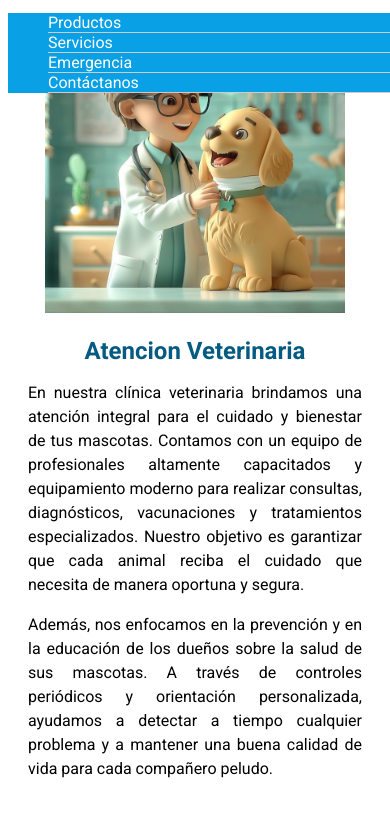
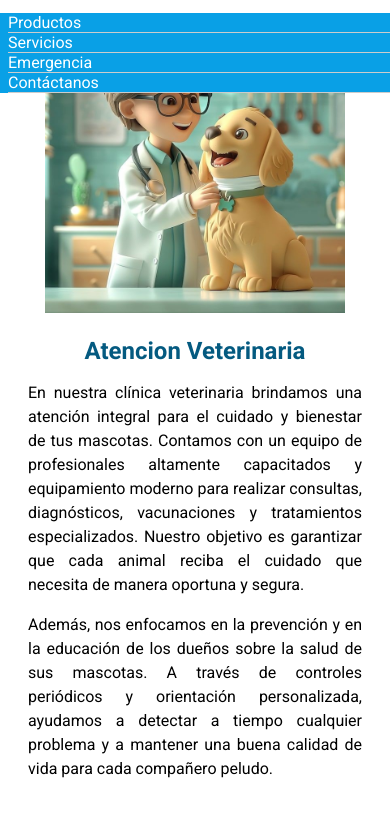
Before and after one commit to GersonAldairr/ProyectoPersonal, a website: page landingPage.html in a window 390 px wide. Both pictures are taken after a click on the button "Abrir menú". Shown: the part 91-908 px from the top of the page. Drawn offline with Linux system fonts and the light colour scheme.

Commit message:
menu listo

```diff
--- a/menu_toggle.css
+++ b/menu_toggle.css
@@ -22,7 +22,7 @@
     background-color: #09a0e6;
     position: absolute;
     top: 5rem; /* Debajo del menú fijo */
-    left: 0;
+    right: 0rem;
   }
 
   .menu-horizontal.active {
```
